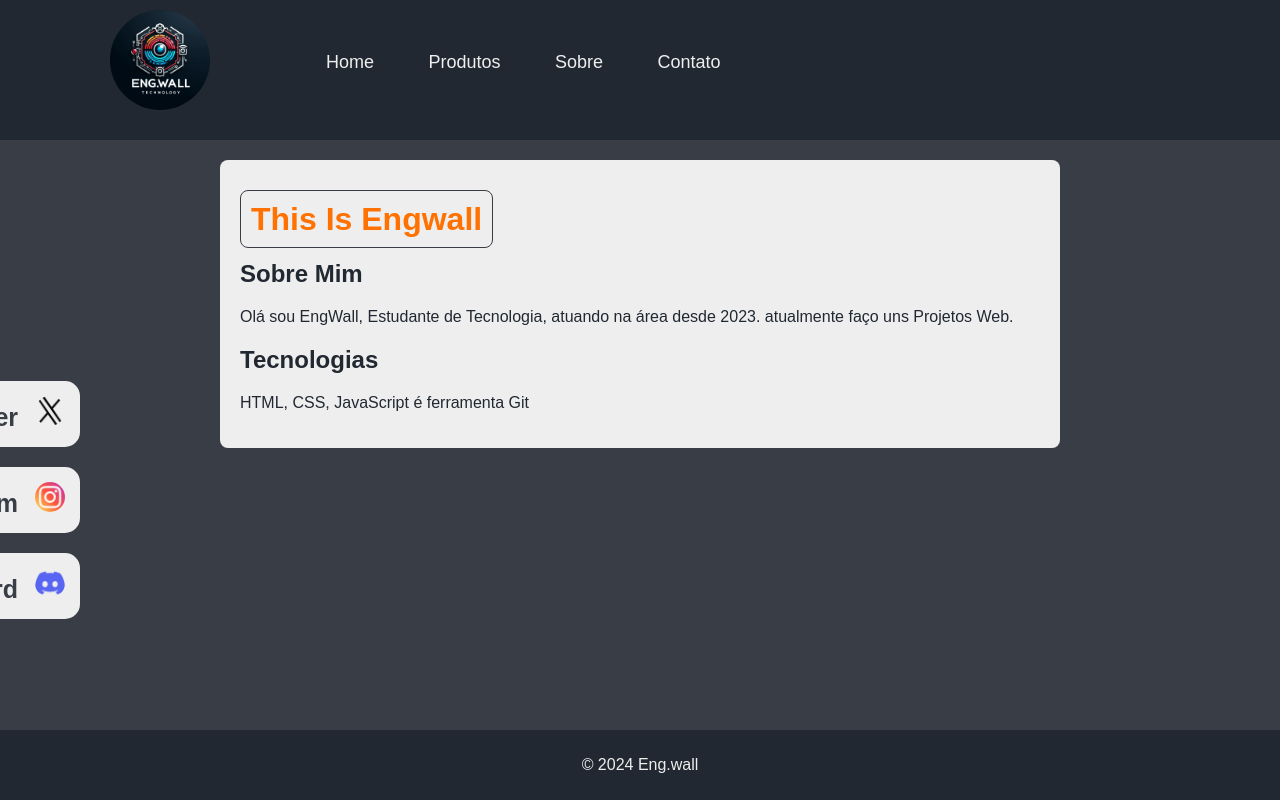
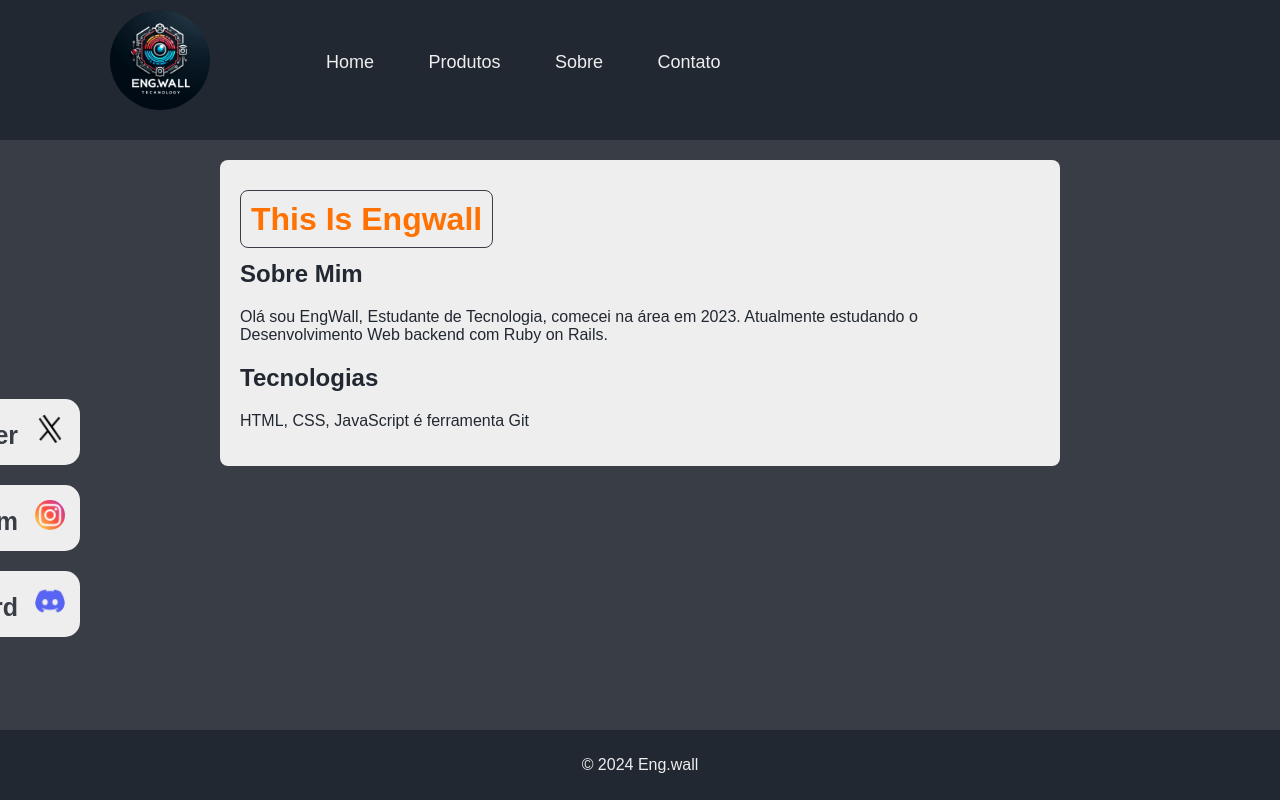
Before and after one commit to wallisson-tech/Social-links, a plain HTML site: page index.html in a window 1280 px wide. Drawn offline with Linux system fonts and the light colour scheme.

Commit message:
Alterações no html <h2>Sobre Mim.

```diff
--- a/index.html
+++ b/index.html
@@ -26,7 +26,7 @@
     <main class="conteudo-principal">
         <h1 class="titulo-principal"><span>This Is Engwall</span></h1>
         <h2>Sobre Mim</h2>
-        <p>Olá sou EngWall, Estudante de Tecnologia, atuando na área desde 2023. atualmente faço uns Projetos Web.</p>
+        <p>Olá sou EngWall, Estudante de Tecnologia, comecei na área em 2023. Atualmente estudando o Desenvolvimento Web backend com Ruby on Rails.</p>
         <h2>Tecnologias</h2>
         <p>HTML, CSS, JavaScript é ferramenta Git</p>
     </main>
```
